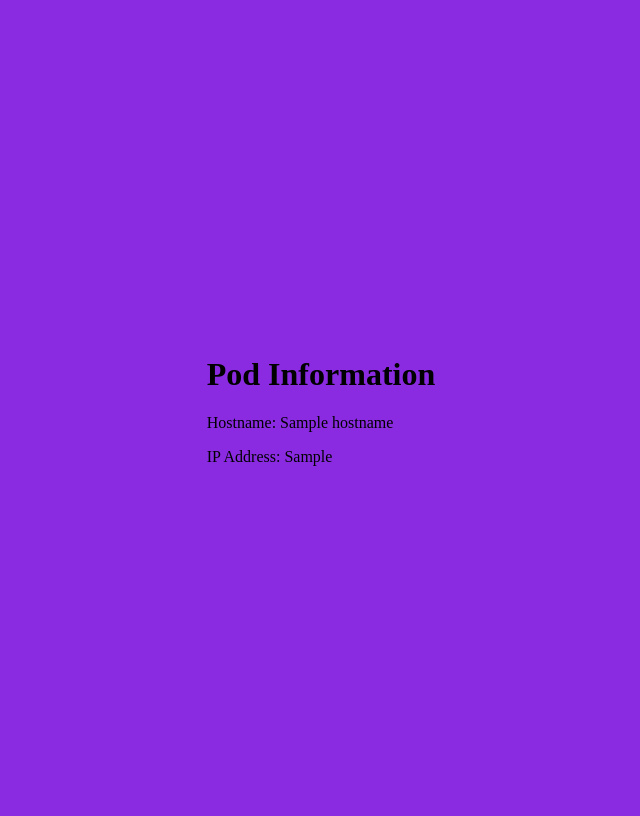
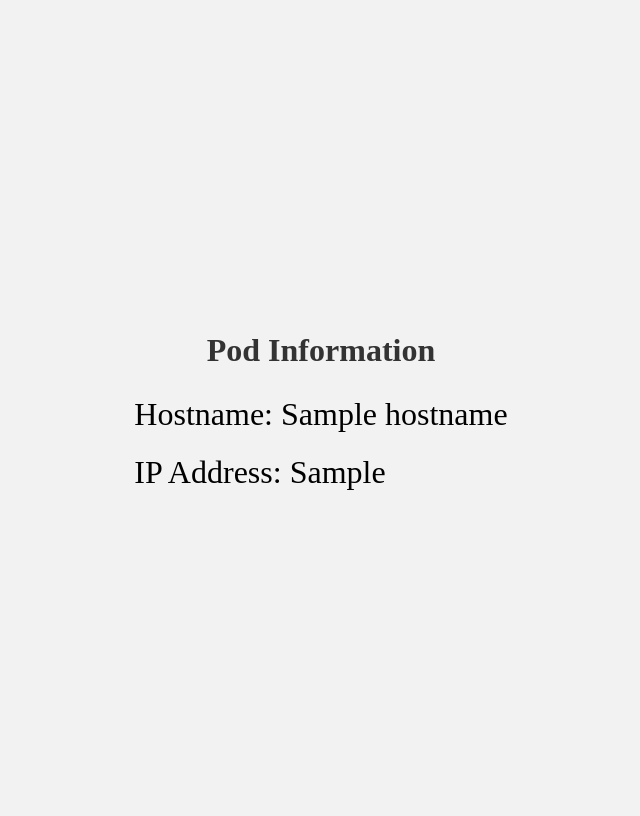
Before and after one commit to samirhimi/flask_app, a Flask app: template templates/index.html in a window 1280 px wide. Shown: the whole page, without its empty margins (319-959 px from the left). Run offline with Flask 2, Linux system fonts and the light colour scheme; the template is opened without the code that fills it: most values are stand-ins (such as "Sample title", 1, 10 or a date in 2020).

Commit message:
add some stuff

```diff
--- a/static/styles.css
+++ b/static/styles.css
@@ -1,15 +1,26 @@
 body {
-    background-color: #8a2be2; /* Purple background color */
+    background-color: #f2f2f2;
     display: flex;
     justify-content: center;
     align-items: center;
     min-height: 100vh;
 }
 
-.info-box {
-    font-size: 56px; /* Larger font size for the info boxes */
+title {
+    font-size: 48px; /* Larger font size for the info boxes */
     color: #333; /* Dark text color */
     background-color: #fff; /* White background color for info boxes */
     padding: 20px;
     border-radius: 10px;
 }
+
+h1 {
+    text-align: center;
+    color: #333;
+}
+
+p {
+    margin: 10px 0;
+    font-size: 32px;
+    line-height: 1.5;
+}
```
